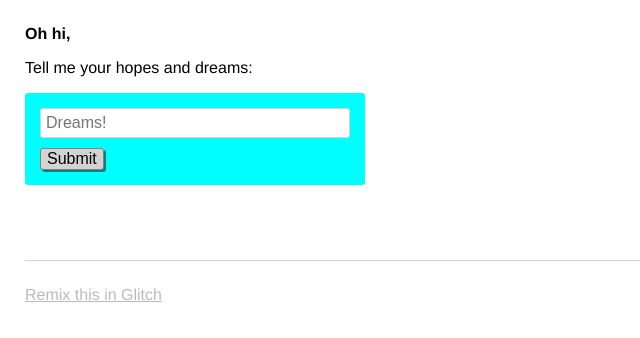
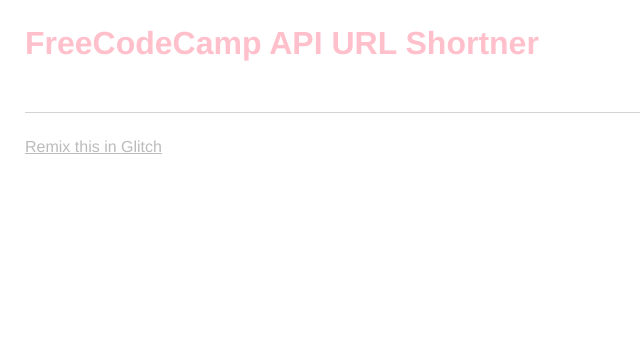
Before and after one commit to SavvySkylark/URL-Shortener-Microservice, a website: page views/index.html in a window 1280 px wide. Shown: the whole page, without its empty margins (0-640 px from the left). Drawn offline with nearby package versions, Linux system fonts and the light colour scheme; no server answers.

Commit message:
finished microservice

```diff
--- a/views/index.html
+++ b/views/index.html
@@ -21,21 +21,11 @@
   <body>
     <header>
       <h1>
-
+        FreeCodeCamp API URL Shortner
       </h1>
     </header>
 
     <main>
-      <p class="bold">Oh hi,</p>
-      <p>Tell me your hopes and dreams:</p>
-      <form>
-        <input type="text" maxlength="100" placeholder="Dreams!">
-        <button type="submit">Submit</button>
-      </form>
-      <section class="dreams">
-        <ul id="dreams">
-        </ul>
-      </section>
     </main>
 
     <footer>
```
